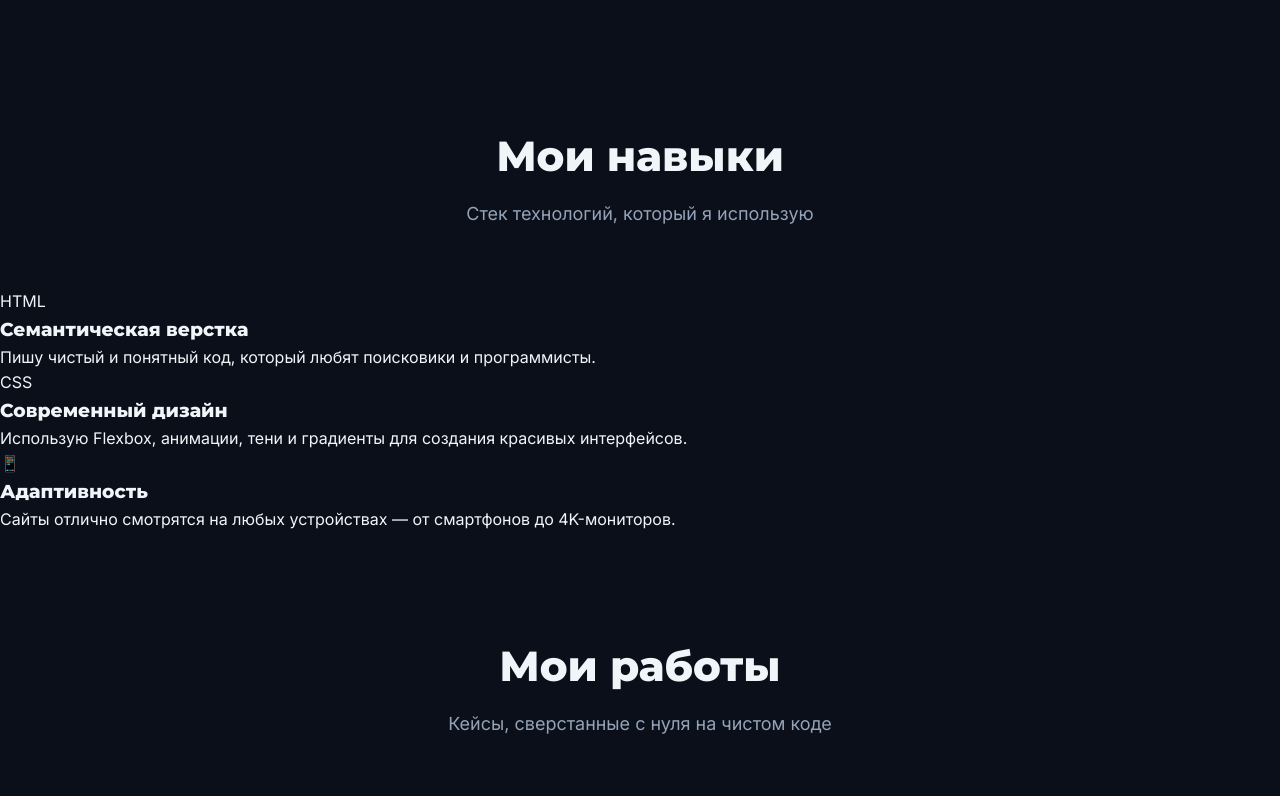
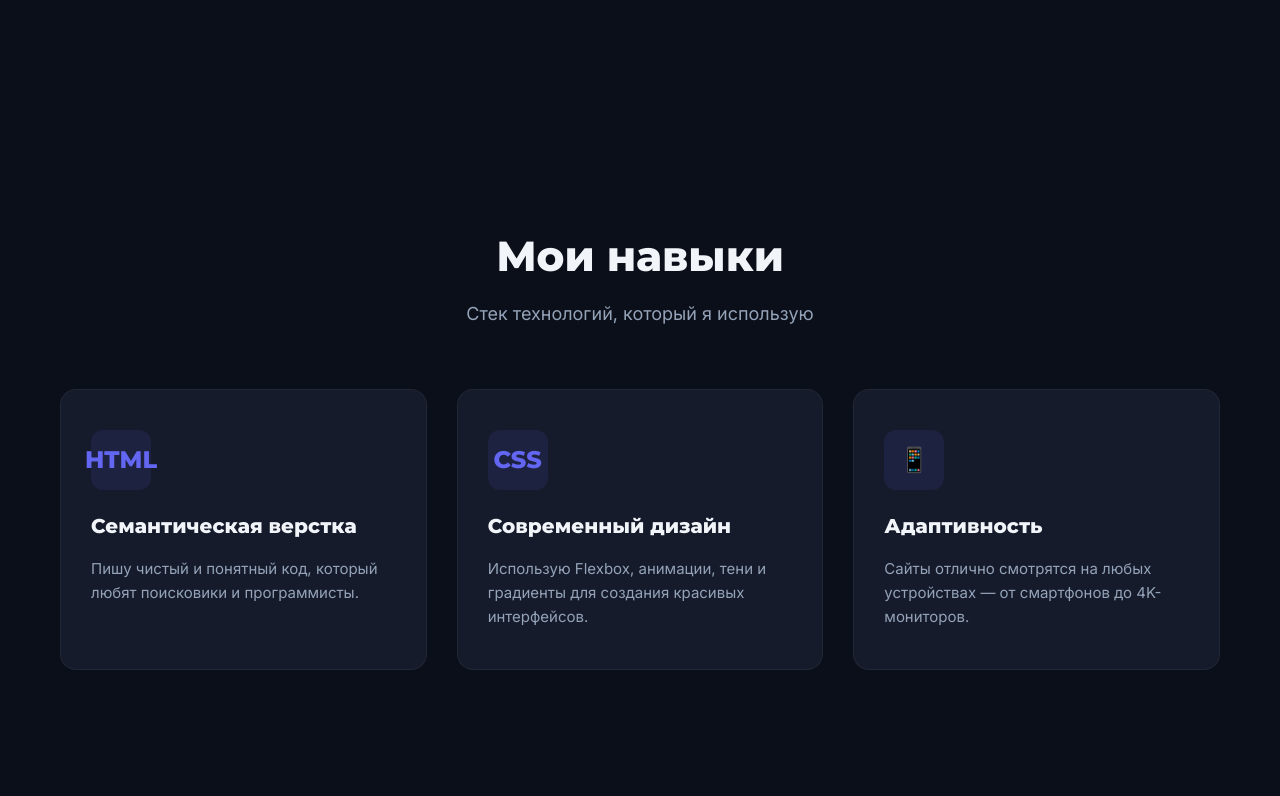
Before and after one commit to insafhalilov0-lab/insafhalilov0-lab.github.io, a plain HTML site: page portfolio.html in a window 1280 px wide. Shown: the part 660-1456 px from the top of the page. Drawn offline with Linux system fonts and the light colour scheme; files that its build step writes are made by us from their sources.

Commit message:
Update portfolio.css

```diff
--- a/portfolio.css
+++ b/portfolio.css
@@ -168,6 +168,53 @@ h1, h2, h3, .logo {
     background: rgba(255,255,255,0.05);
 }
 
+/* НОВЫЙ БЛОК НАВЫКОВ */
+.skills {
+    padding: 100px 20px;
+    max-width: 1200px;
+    margin: 0 auto;
+}
+.skills-grid {
+    display: flex;
+    gap: 30px;
+    justify-content: center;
+    margin-top: 50px;
+}
+.skill-card {
+    background: var(--card-bg);
+    padding: 40px 30px;
+    border-radius: 16px;
+    width: calc(33.333% - 20px);
+    border: 1px solid rgba(255,255,255,0.05);
+    transition: transform 0.3s, border-color 0.3s;
+}
+.skill-card:hover {
+    transform: translateY(-5px);
+    border-color: var(--accent);
+}
+.skill-icon {
+    font-family: 'Montserrat', sans-serif;
+    font-size: 24px;
+    font-weight: 800;
+    color: var(--accent);
+    margin-bottom: 20px;
+    background: rgba(99, 102, 241, 0.1);
+    width: 60px;
+    height: 60px;
+    display: flex;
+    align-items: center;
+    justify-content: center;
+    border-radius: 12px;
+}
+.skill-card h3 {
+    font-size: 20px;
+    margin-bottom: 15px;
+}
+.skill-card p {
+    color: var(--text-muted);
+    font-size: 15px;
+}
+
 .portfolio {
     padding: 100px 20px;
     max-width: 1200px;
@@ -301,7 +348,7 @@ h1, h2, h3, .logo {
 }
 
 @media (max-width: 1024px) {
-    .portfolio-card { width: calc(50% - 15px); }
+    .portfolio-card, .skill-card { width: calc(50% - 15px); }
     .hero-content h1 { font-size: 46px; }
 }
 
@@ -309,6 +356,6 @@ h1, h2, h3, .logo {
     .header-nav { display: none; }
     .hero-content h1 { font-size: 36px; }
     .hero-actions { flex-direction: column; }
-    .portfolio-card { width: 100%; }
+    .portfolio-card, .skill-card { width: 100%; }
     .header-container { flex-direction: row; justify-content: space-between; }
 }
```
